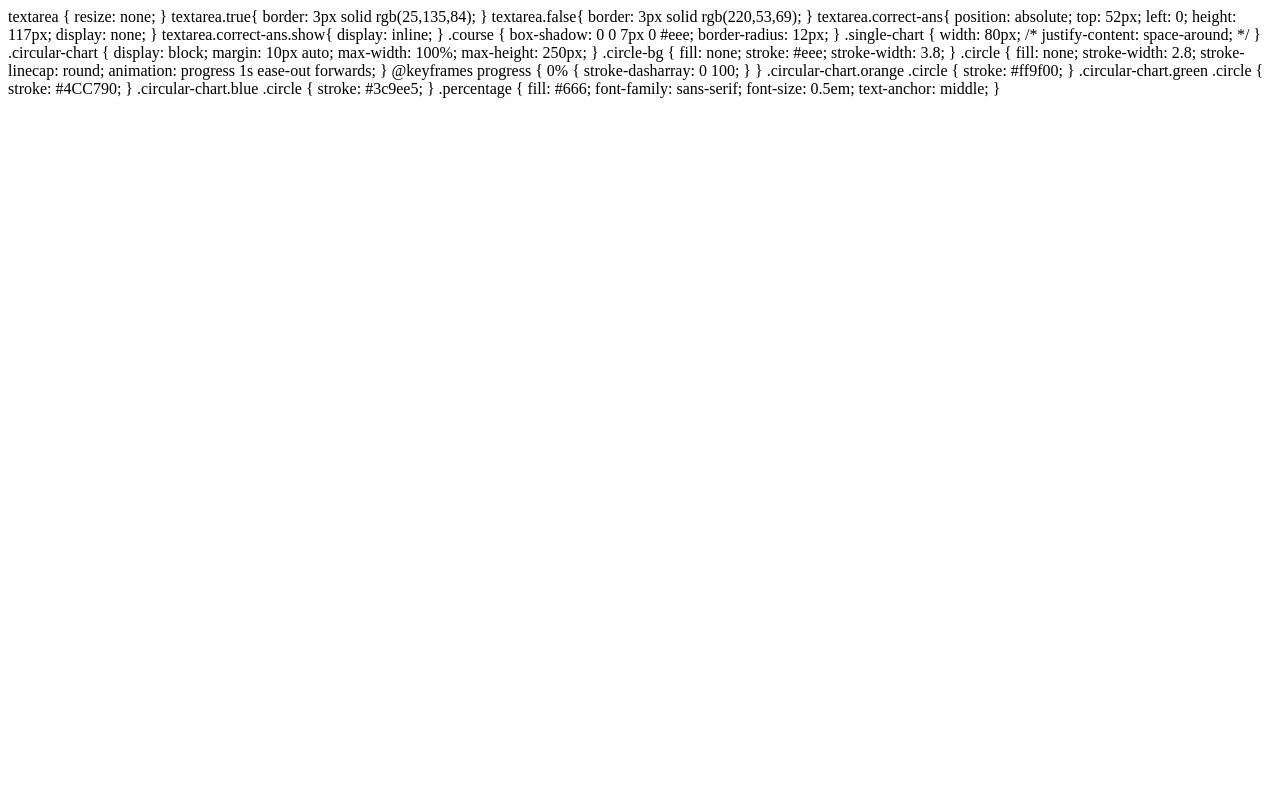
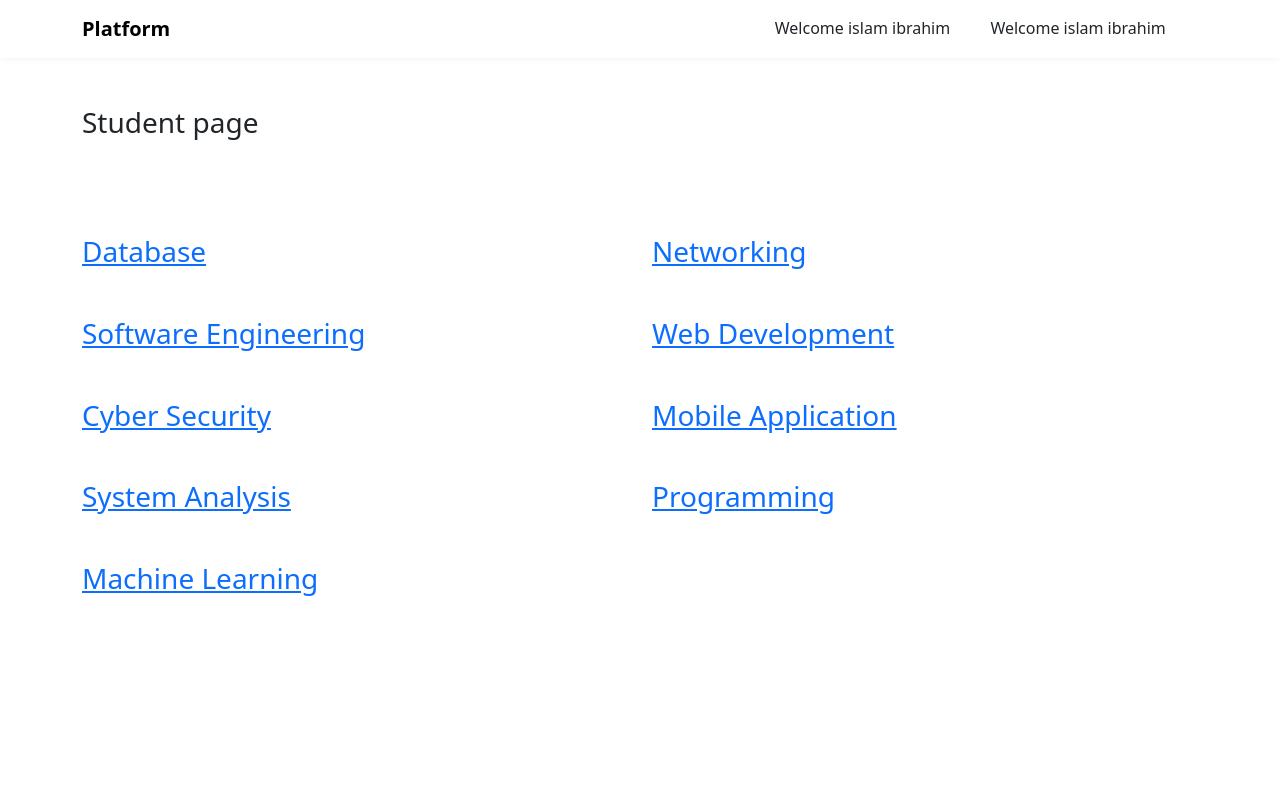
Before and after one commit to Abdullah-Elgabry/EduGauge, a Flask app: page /student in a window 1280 px wide. Run offline with Flask 2, Linux system fonts and the light colour scheme; a user stored in the database is signed in; data comes from the database, SQL or seed files in the repository; some libraries are stand-ins or nearby versions.

Commit message:
Update student.html

```diff
--- a/templates/student/student.html
+++ b/templates/student/student.html
@@ -1,73 +1,34 @@
-textarea {
-    resize: none;
-}
-textarea.true{
-    border: 3px solid rgb(25,135,84);
-}
-textarea.false{
-    border: 3px solid rgb(220,53,69);
-}
+{% extends 'base.html' %}
+{% block link %}
+<link rel="stylesheet" href="{{ url_for('static' , filename='css/student.css') }}">
+{% endblock %}
 
-textarea.correct-ans{
-    position: absolute;
-    top: 52px;
-    left: 0;
-    height: 117px;
-    display: none;
-}
-textarea.correct-ans.show{
-    display: inline;
-}
-.course {
-    box-shadow: 0 0 7px 0 #eee;
-    border-radius: 12px;
-}
-.single-chart {
-    width: 80px;
-    /* justify-content: space-around; */
-}
+{% with messages=get_flashed_messages(with_categories=true) %}
+{% if messages %}
+{% for category,message in messages %}
+<div class="container pt-3">
+    <div class="alert alert-{{category}} alert-dismissible fade show" role="alert">
+        <strong>{{message}}</strong>
+        <button type="button" class="btn-close" data-bs-dismiss="alert" aria-label="Close"></button>
+    </div>
+</div>
+{% endfor %}
+{% endif %}
+{% endwith %}
 
-.circular-chart {
-    display: block;
-    margin: 10px auto;
-    max-width: 100%;
-    max-height: 250px;
-}
 
-.circle-bg {
-    fill: none;
-    stroke: #eee;
-    stroke-width: 3.8;
-}
+{% block body %}
+<div class="container">
+    <h3 class="mt-5 mb-5">Student page</h3>
+    <div class="row pt-5">
+        {% if courses %}
+            {%for course in courses%}
+                <div class="col-md-6">
+                    <h3 class="mb-5"><a href="{{url_for('course_details', course_id=course.id)}}"> {{ course.name }} </a></h3>
+                </div>
+            {% endfor %}
+        {% endif %}
+    </div>
+</div>
 
-.circle {
-    fill: none;
-    stroke-width: 2.8;
-    stroke-linecap: round;
-    animation: progress 1s ease-out forwards;
-}
-
-@keyframes progress {
-    0% {
-        stroke-dasharray: 0 100;
-    }
-}
-
-.circular-chart.orange .circle {
-    stroke: #ff9f00;
-}
-
-.circular-chart.green .circle {
-    stroke: #4CC790;
-}
-
-.circular-chart.blue .circle {
-    stroke: #3c9ee5;
-}
-
-.percentage {
-    fill: #666;
-    font-family: sans-serif;
-    font-size: 0.5em;
-    text-anchor: middle;
-}
+{% endblock %}
```
